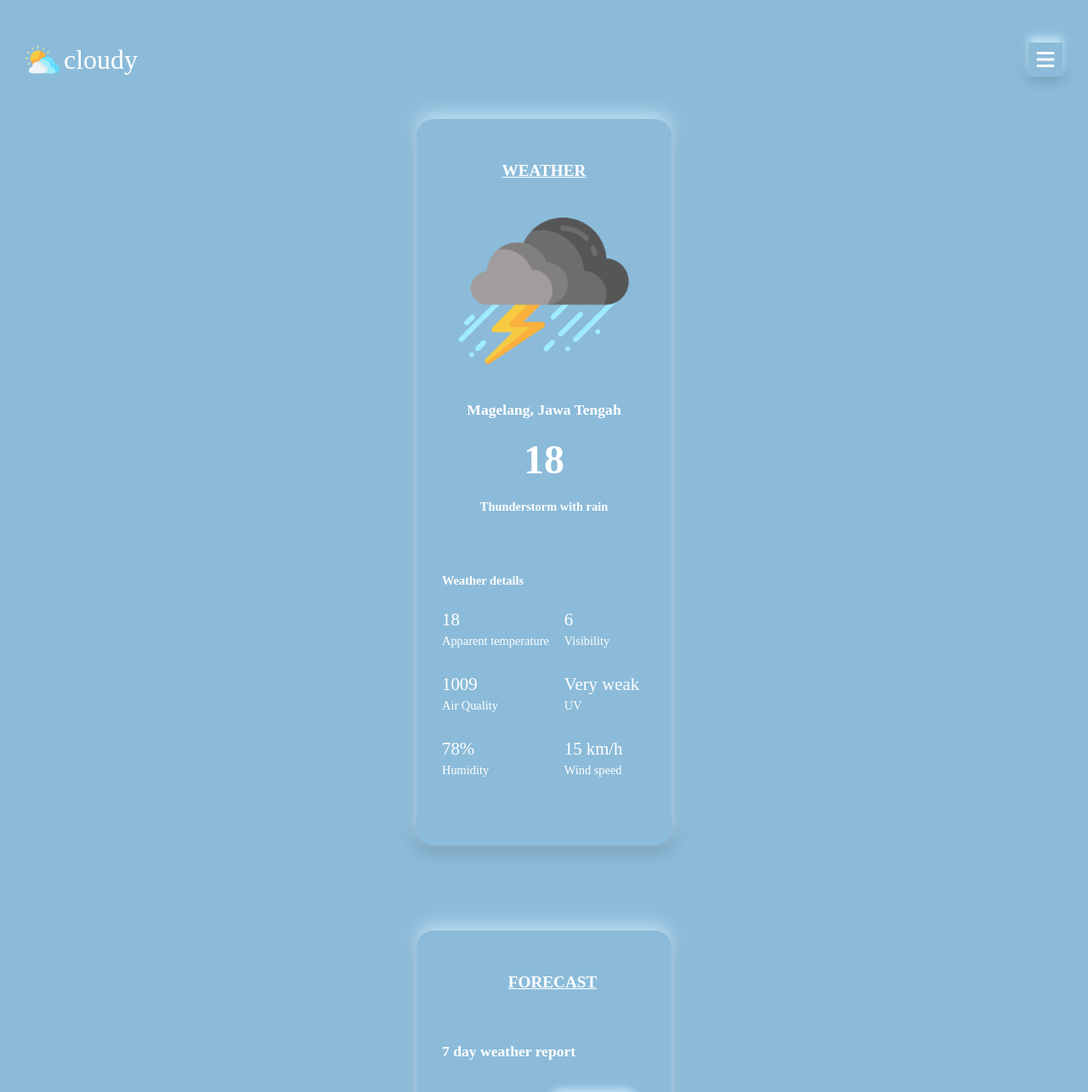
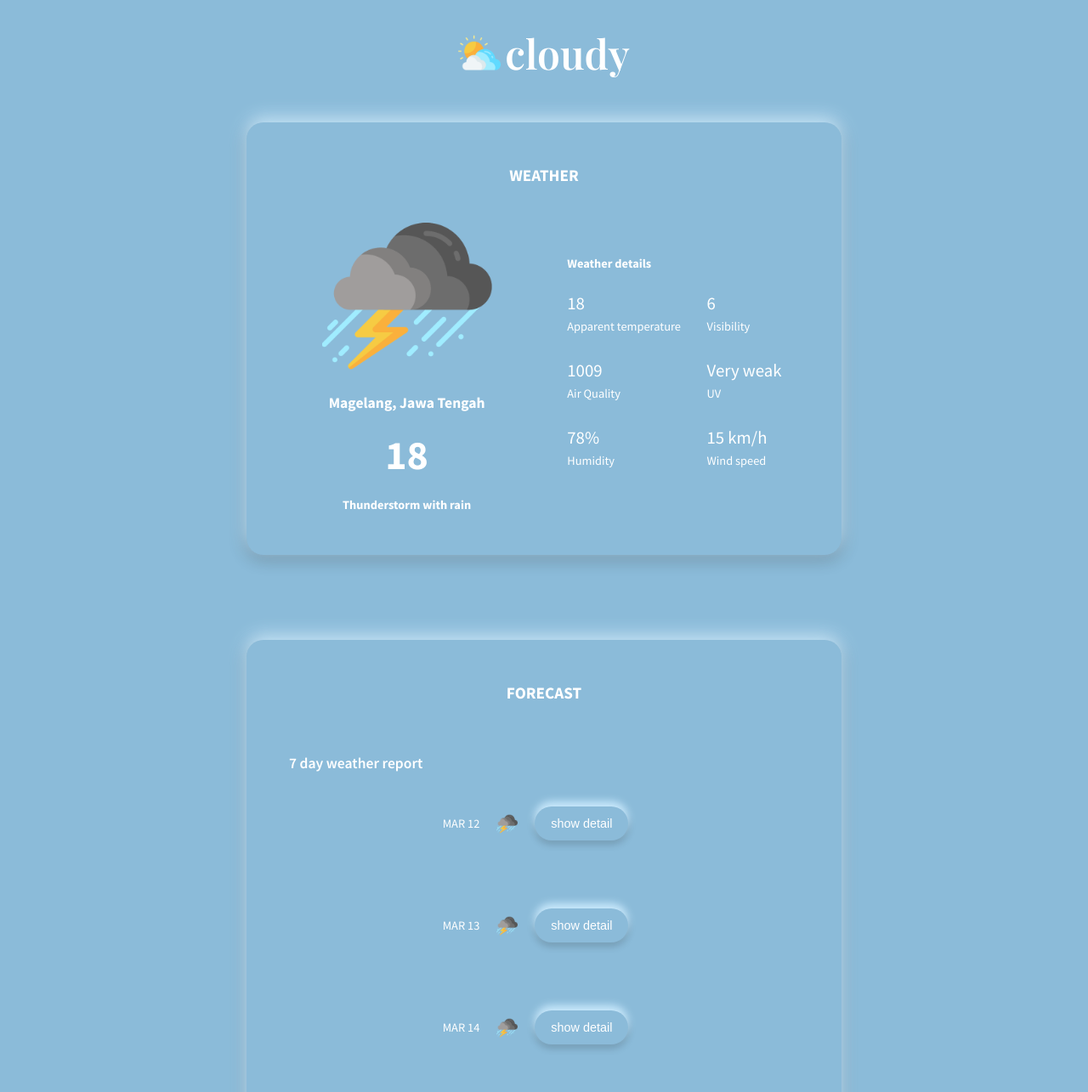
Before and after one commit to yustinayasin/cloudy, a plain HTML site: page index.html in a window 1280 px wide. Shown: the top 1285 px of the page at 85% size. Drawn offline with nearby package versions, Linux system fonts and the light colour scheme.

Commit message:
add media query

```diff
--- a/index.html
+++ b/index.html
@@ -12,22 +12,24 @@
 <body>
     <nav>
         <div class="logo">
-            <img src="../images/cloud.png" alt="logo-cloud">
+            <img src="images/cloud.png" alt="logo-cloud">
             <span>cloudy</span>
         </div>
-        <button class="btn menu">
+        <!-- <button class="btn menu">
             <i class="fas fa-bars menu-bars"></i>
             <i class="fas fa-times menu-close"></i>
-        </button>
+        </button> -->
     </nav>
 
     <div class="weather">
         <h3>weather</h1>
-        <img src="../images/thunder.png" alt="logo-weather" class=" main-icon">
-        <div class="description">
-            <h4 class="city">Magelang, Jawa Tengah</h4>
-            <h1 class="temp">18</h1>
-            <h5 class="weather-description">Thunderstorm with rain</h5>
+        <div class="description-container">
+            <img src="images/thunder.png" alt="logo-weather" class=" main-icon">
+            <div class="description">
+                <h4 class="city">Magelang, Jawa Tengah</h4>
+                <h1 class="temp">18</h1>
+                <h5 class="weather-description">Thunderstorm with rain</h5>
+            </div>
         </div>
         <div class="details">
             <h5>Weather details</h5>
@@ -66,44 +68,44 @@
         <ul class="list-forecast">
             <li>
                 <span class="date">MAR 12</span>
-                <img src="../images/thunder.png" alt="logo-forecast" class="forecast-logo">
+                <img src="images/thunder.png" alt="logo-forecast" class="forecast-logo">
                 <button class="show-detail">show detail</button>
             </li>
             <li>
                 <span class="date">MAR 13</span>
-                <img src="../images/thunder.png" alt="logo-forecast" class="forecast-logo">
+                <img src="images/thunder.png" alt="logo-forecast" class="forecast-logo">
                 <button class="show-detail">show detail</button>
             </li>
             <li>
                 <span class="date">MAR 14</span>
-                <img src="../images/thunder.png" alt="logo-forecast" class="forecast-logo">
+                <img src="images/thunder.png" alt="logo-forecast" class="forecast-logo">
                 <button class="show-detail">show detail</button>
             </li>
             <li>
                 <span class="date">MAR 15</span>
-                <img src="../images/thunder.png" alt="logo-forecast" class="forecast-logo">
+                <img src="images/thunder.png" alt="logo-forecast" class="forecast-logo">
                 <button class="show-detail">show detail</button>
             </li>
             <li>
                 <span class="date">MAR 16</span>
-                <img src="../images/thunder.png" alt="logo-forecast" class="forecast-logo">
+                <img src="images/thunder.png" alt="logo-forecast" class="forecast-logo">
                 <button class="show-detail">show detail</button>
             </li>
             <li>
                 <span class="date">MAR 17</span>
-                <img src="../images/thunder.png" alt="logo-forecast" class="forecast-logo">
+                <img src="images/thunder.png" alt="logo-forecast" class="forecast-logo">
                 <button class="show-detail">show detail</button>
             </li>
             <li>
                 <span class="date">MAR 18</span>
-                <img src="../images/thunder.png" alt="logo-forecast" class="forecast-logo">
+                <img src="images/thunder.png" alt="logo-forecast" class="forecast-logo">
                 <button class="show-detail">show detail</button>
             </li>
         </ul>
         <div class="modal-details">
             <div class="details">
                 <h5>Weather details</h5>
-                <img src="../images/thunder.png" alt="logo-weather" class="detail-icon">
+                <img src="images/thunder.png" alt="logo-weather" class="detail-icon">
                 <h1 class="temp">18</h1>
                 <h5 class="weather-description">Thunderstorm with rain</h5>
 
--- a/scss/_forecast.scss
+++ b/scss/_forecast.scss
@@ -1,16 +1,16 @@
-@import 'mixins';
+@import "mixins";
 
 .forecast {
   width: 300px;
   margin: 50px 0 100px 0;
-    box-shadow: 0px -6px 20px rgba($color: #caeafd, $alpha: 1.0), 0px 4px 20px rgba(0, 0, 0, 0.3);
+  box-shadow: 0px -6px 20px rgba($color: #caeafd, $alpha: 1),
+    0px 4px 20px rgba(0, 0, 0, 0.3);
   border-radius: 20px;
   padding: 50px 10px 50px 30px;
   @include flex-display();
 
   h3 {
     font-size: 1.2rem;
-        text-decoration: underline;
     text-transform: uppercase;
     text-align: center;
   }
@@ -29,7 +29,7 @@
     li {
       margin: 40px 0;
       display: grid;
-            grid-template-areas: 'date icon celcius button';
+      grid-template-areas: "date icon celcius button";
       gap: 0 20px;
       align-items: center;
 
@@ -54,7 +54,8 @@
         font-size: 0.9rem;
         background-color: $background-body;
         transition: all 200ms cubic-bezier(0.175, 0.885, 0.32, 1.275);
-                box-shadow: 0px -6px 10px rgba($color: #caeafd, $alpha: 1.0), 0px 4px 10px rgba(0, 0, 0, 0.2);
+        box-shadow: 0px -6px 10px rgba($color: #caeafd, $alpha: 1),
+          0px 4px 10px rgba(0, 0, 0, 0.2);
 
         &:after {
           content: "";
@@ -71,8 +72,7 @@
           box-shadow: 0 15px 15px rgba(0, 0, 0, 0.1);
 
           &:after {
-                        box-shadow:
-                            inset 0px -2px 2px rgba($color: #caeafd, $alpha: 1.0),
+            box-shadow: inset 0px -2px 2px rgba($color: #caeafd, $alpha: 1),
               inset 0px 2px 5px rgba(0, 0, 0, 0.15);
           }
         }
@@ -89,6 +89,7 @@
     background-color: rgba($color: #000000, $alpha: 0.3);
     padding: 20px 30px 0 30px;
     opacity: 0;
+    @include flex-display();
 
     .details {
       background-color: $background-body;
@@ -115,7 +116,7 @@
 
         li {
           display: grid;
-                    grid-template-areas: 'value keterangan';
+          grid-template-areas: "value keterangan";
           text-align: left;
           gap: 20px;
           grid-template-columns: 1fr 2fr;
@@ -135,7 +136,8 @@
         font-size: 0.9rem;
         background-color: $background-body;
         transition: all 200ms cubic-bezier(0.175, 0.885, 0.32, 1.275);
-                box-shadow: 0px -6px 10px rgba($color: #caeafd, $alpha: 1.0), 0px 4px 10px rgba(0, 0, 0, 0.2);
+        box-shadow: 0px -6px 10px rgba($color: #caeafd, $alpha: 1),
+          0px 4px 10px rgba(0, 0, 0, 0.2);
 
         &:after {
           content: "";
@@ -152,8 +154,7 @@
           box-shadow: 0 15px 15px rgba(0, 0, 0, 0.1);
 
           &:after {
-                        box-shadow:
-                            inset 0px -2px 2px rgba($color: #caeafd, $alpha: 1.0),
+            box-shadow: inset 0px -2px 2px rgba($color: #caeafd, $alpha: 1),
               inset 0px 2px 5px rgba(0, 0, 0, 0.15);
           }
         }
@@ -165,3 +166,25 @@
     }
   }
 }
+
+@media (min-width: 1025px) {
+  .forecast {
+    width: 700px;
+    padding: 50px;
+
+    h4 {
+      font-weight: 600;
+    }
+
+    .list-forecast {
+      @include flex-display();
+    }
+
+    .modal-details {
+      .details {
+        width: 500px;
+        height: 600px;
+      }
+    }
+  }
+}
--- a/scss/_global.scss
+++ b/scss/_global.scss
@@ -1,5 +1,5 @@
-@import 'mixins';
-@import 'variable';
+@import "mixins";
+@import "variable";
 
 *,
 ::after,
@@ -15,4 +15,12 @@ body {
   padding: 50px 30px;
   @include flex-display();
   color: white;
+  font-family: $font-family;
+  position: relative;
 }
+
+@media (min-width: 1025px) {
+  body {
+    padding: 30px 80px;
+  }
+}
--- a/scss/_nav.scss
+++ b/scss/_nav.scss
@@ -1,5 +1,5 @@
-@import 'mixins';
-@import 'variable';
+@import "mixins";
+@import "variable";
 
 nav {
   @include flex-display(space-between, center, row);
@@ -16,6 +16,8 @@ nav {
 
     span {
       font-size: 2rem;
+      font-family: $font-family-logo;
+      font-weight: 600;
     }
   }
 
@@ -30,7 +32,8 @@ nav {
     transition:
             // cubic bezier dalam waktu dikit progres banyak, dalam waktu dikit progress banyak jadi bakal ada bouncing
       all 200ms cubic-bezier(0.175, 0.885, 0.32, 1.275);
-        box-shadow: 0px -6px 10px rgba($color: #caeafd, $alpha: 1.0), 0px 4px 15px rgba(0, 0, 0, 0.2);
+    box-shadow: 0px -6px 10px rgba($color: #caeafd, $alpha: 1),
+      0px 4px 15px rgba(0, 0, 0, 0.2);
 
     &:after {
       // buttons pseudo element
@@ -47,8 +50,7 @@ nav {
       box-shadow: 0 15px 20px rgba(0, 0, 0, 0.1);
 
       &:after {
-                box-shadow:
-                    inset 0px -2px 3px rgba($color: #caeafd, $alpha: 1.0),
+        box-shadow: inset 0px -2px 3px rgba($color: #caeafd, $alpha: 1),
           inset 0px 2px 5px rgba(0, 0, 0, 0.15);
       }
     }
@@ -86,10 +88,27 @@ nav {
       }
     }
 
-
-        .fa-bars::before, .fa-times::before {
+    .fa-bars::before,
+    .fa-times::before {
       font-size: 1.5rem;
       color: white;
     }
   }
 }
+
+@media (min-width: 1025px) {
+  nav {
+    @include flex-display();
+
+    .logo {
+      img {
+        width: 50px;
+        height: 50px;
+      }
+
+      span {
+        font-size: 3rem;
+      }
+    }
+  }
+}
--- a/scss/_variable.scss
+++ b/scss/_variable.scss
@@ -1,8 +1,10 @@
-@import url('https://fonts.googleapis.com/css2?family=Source+Sans+Pro:wght@400;600;700;900&display=swap');
+@import url("https://fonts.googleapis.com/css2?family=Source+Sans+Pro:wght@400;600;700;900&display=swap");
+@import url("https://fonts.googleapis.com/css2?family=Playfair+Display:wght@400;600&display=swap");
 
-$font-family: 'Source Sans Pro', sans-serif;
-$background-body: #8BBBD9;
+$font-family: "Source Sans Pro", sans-serif;
+$font-family-logo: "Playfair Display", serif;
+$background-body: #8bbbd9;
 $shadow: #caeafd;
 $background-two: #f2f2f2;
 $shadow-two: rgb(255, 255, 255);
-$dark-blue: #2E5E80;
+$dark-blue: #2e5e80;
--- a/scss/_weather.scss
+++ b/scss/_weather.scss
@@ -1,22 +1,23 @@
 .weather {
   width: 300px;
   margin: 50px 0 50px 0;
-    box-shadow: 0px -6px 20px rgba($color: #caeafd, $alpha: 1.0), 0px 4px 20px rgba(0, 0, 0, 0.3);
+  box-shadow: 0px -6px 20px rgba($color: #caeafd, $alpha: 1),
+    0px 4px 20px rgba(0, 0, 0, 0.3);
   border-radius: 20px;
   padding: 50px 30px;
   @include flex-display();
 
+  h3 {
+    font-size: 1.2rem;
+    text-transform: uppercase;
+    text-align: center;
+  }
+
+  .description-container {
     .main-icon {
       width: 200px;
       height: 200px;
       margin: 30px 0;
-    }
-
-    h3 {
-        font-size: 1.2rem;
-        text-decoration: underline;
-        text-transform: uppercase;
-        text-align: center;
     }
 
     .description {
@@ -35,6 +36,7 @@
         font-size: 0.9rem;
       }
     }
+  }
 
   .details {
     margin: 70px 0 30px 0;
@@ -48,7 +50,7 @@
     ul {
       list-style: none;
       display: grid;
-            grid-template-areas: 'temperature visibilit' 'pressure uv' 'humidity wind';
+      grid-template-areas: "temperature visibilit" "pressure uv" "humidity wind";
       grid-template-columns: auto;
       grid-template-rows: auto;
       gap: 30px 10px;
@@ -90,3 +92,38 @@
     }
   }
 }
+
+@media (min-width: 1025px) {
+  .weather {
+    width: 700px;
+    display: grid;
+    grid-template-columns: 1.2fr 1fr;
+    grid-template-rows: auto;
+    grid-template-areas: "title title" "description details";
+    padding: 50px;
+
+    h3 {
+      grid-area: title;
+      margin-bottom: 30px;
+    }
+
+    .description-container {
+      grid-area: description;
+      margin-right: 50px;
+      @include flex-display();
+
+      .main-icon {
+        margin: 0;
+      }
+
+      .description {
+        margin-top: 15px;
+      }
+    }
+
+    .details {
+      grid-area: details;
+      margin: 0;
+    }
+  }
+}
```
Also changed, not shown: script.js (+6 -6 lines), css/style.css, 1 other file. Lines whose indentation alone changed are shown as unchanged.
